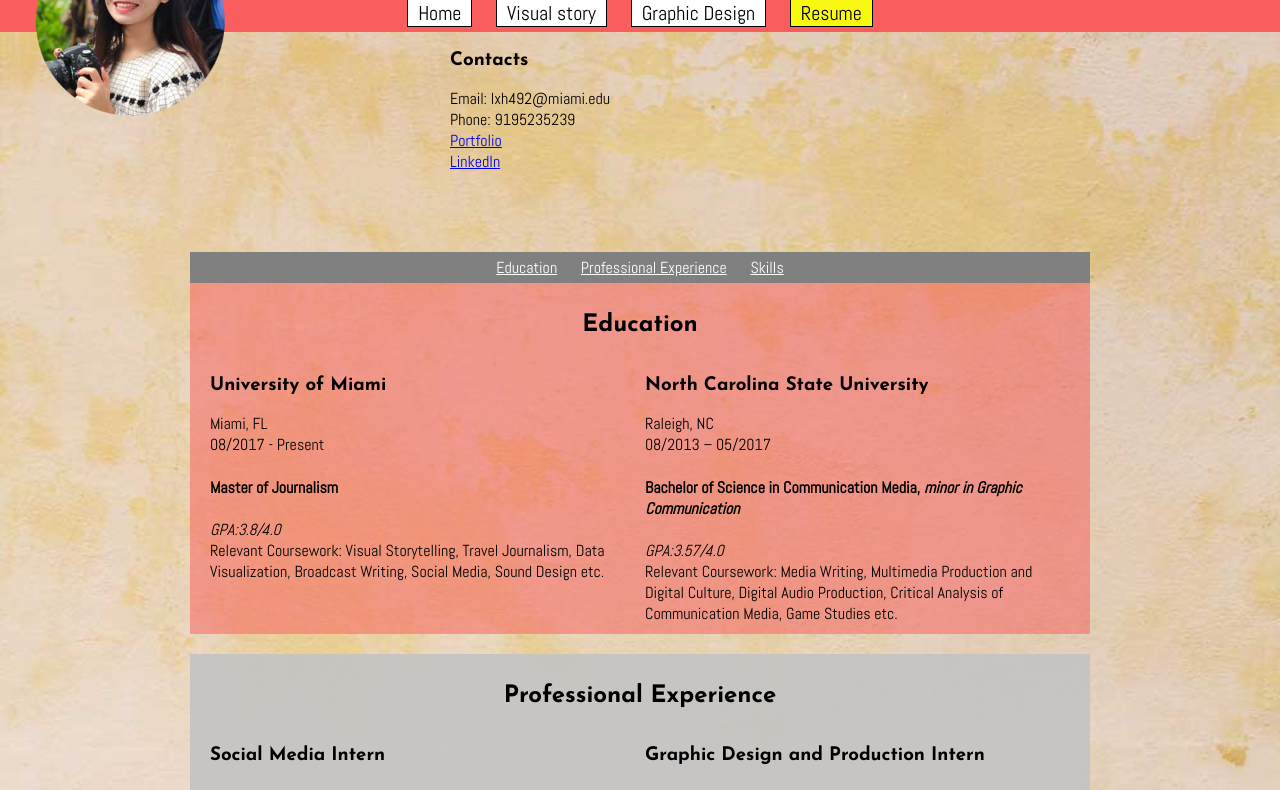
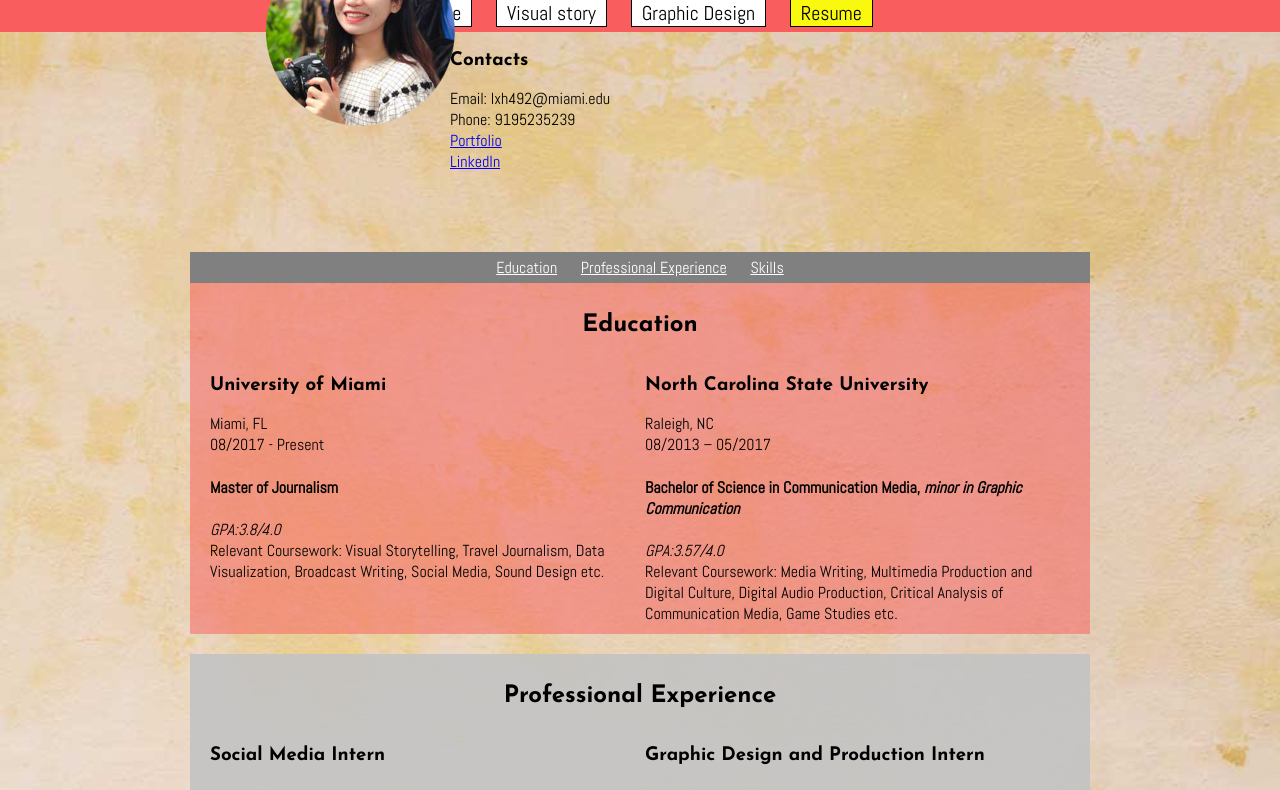
Before and after one commit to lxh492/lxh492.github.io, a plain HTML site: page resume.html in a window 1280 px wide. Shown: the part 89-879 px from the top of the page. Drawn offline with Linux system fonts and the light colour scheme.

Commit message:
update mobile

```diff
--- a/css/style.css
+++ b/css/style.css
@@ -14,10 +14,14 @@
   grid-gap: 10px;
 }
 
-img {
+#grid img {
   position:absolute;
-  top:10px;
-  left:30px;
+  top:20px;
+  left:260px;
+}
+
+#contacts {
+  display: block;
 }
 
 #education,
```
